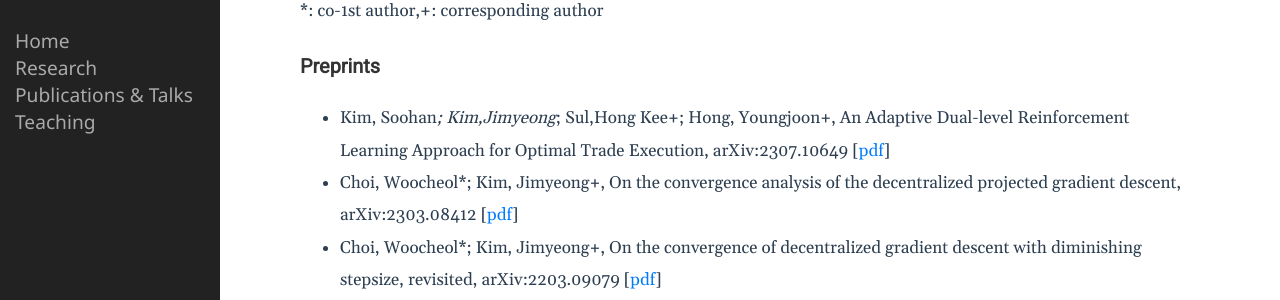
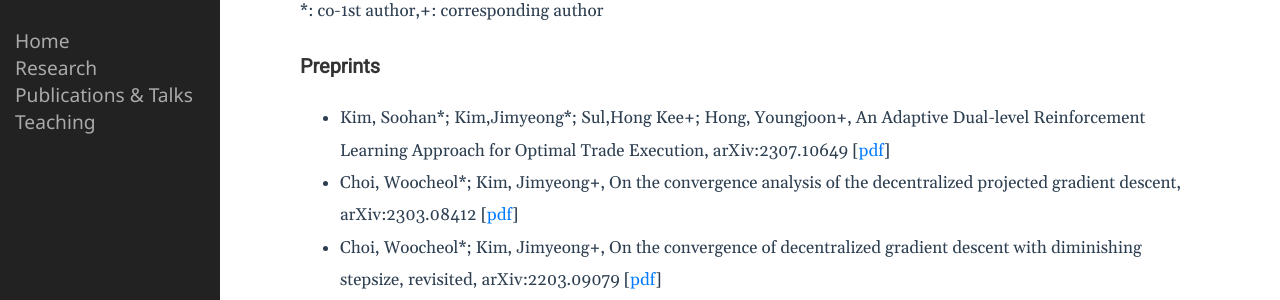
Before and after one commit to kimjimyeong93/kimjimyeong93.github.io, a Jekyll site: the page built from publication.markdown, in a window 1280 px wide. Shown: the part 144-444 px from the top of the page. Built offline with Jekyll 4.4.1, drawn with Linux system fonts in a browser that asks for light colours.

```diff
--- a/publication.markdown
+++ b/publication.markdown
@@ -5,7 +5,7 @@ permalink: /publications_and_talks/
 ---
 *: co-1st author,+: corresponding author
 ### Preprints
-- Kim, Soohan*; Kim,Jimyeong*; Sul,Hong Kee+; Hong, Youngjoon+, An Adaptive Dual-level Reinforcement Learning Approach for Optimal Trade Execution, arXiv:2307.10649 \[[pdf](https://arxiv.org/abs/2307.10649)\]
+- Kim, Soohan\*; Kim,Jimyeong\*; Sul,Hong Kee+; Hong, Youngjoon+, An Adaptive Dual-level Reinforcement Learning Approach for Optimal Trade Execution, arXiv:2307.10649 \[[pdf](https://arxiv.org/abs/2307.10649)\]
 - Choi, Woocheol*; Kim, Jimyeong+, On the convergence analysis of the decentralized projected gradient descent, arXiv:2303.08412 \[[pdf](https://arxiv.org/pdf/2303.08412.pdf)\]
 - Choi, Woocheol*; Kim, Jimyeong+, On the convergence of decentralized gradient descent with diminishing stepsize, revisited, arXiv:2203.09079 \[[pdf](https://arxiv.org/pdf/2203.09079.pdf)\]
 - Cho, Gunwoo*; Kim, Jimyeong*; Kim, Seongyeon*; Kwon, Yehyun*; Seo, Ihyeok+,Quantum revivals and fractality for the Schrödinger equation, arXiv:2105.12510 \[[pdf](https://arxiv.org/abs/2105.12510)\]
```
